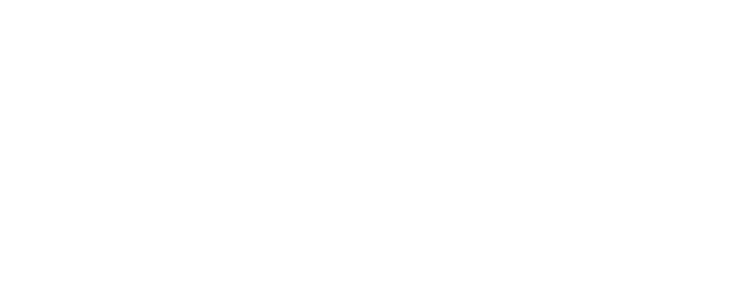
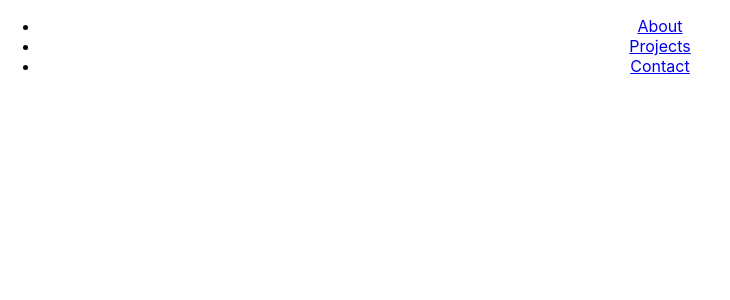
Before and after one commit to abdozayan12/New-Portfolio, a React (Create React App) app: page / in a window 1280 px wide. Shown: the top 300 px of the page, without its empty margins (0-730 px from the left). Built offline with nearby package versions, Linux system fonts and the light colour scheme.

Commit message:
create header

```diff
--- a/src/App.js
+++ b/src/App.js
@@ -1,8 +1,11 @@
 import './App.css';
+import Header from './components/Header';
 
 function App() {
   return (
-    <div className="App" />
+    <div className="App">
+      <Header />
+    </div>
   );
 }
 
--- /dev/null
+++ b/src/components/Header.js
@@ -0,0 +1,15 @@
+import React from 'react';
+
+const Header = () => (
+  <header>
+    <nav>
+      <ul>
+        <li><a href="#About">About</a></li>
+        <li><a href="#Projects">Projects</a></li>
+        <li><a href="#Contact">Contact</a></li>
+      </ul>
+    </nav>
+  </header>
+);
+
+export default Header;
```
